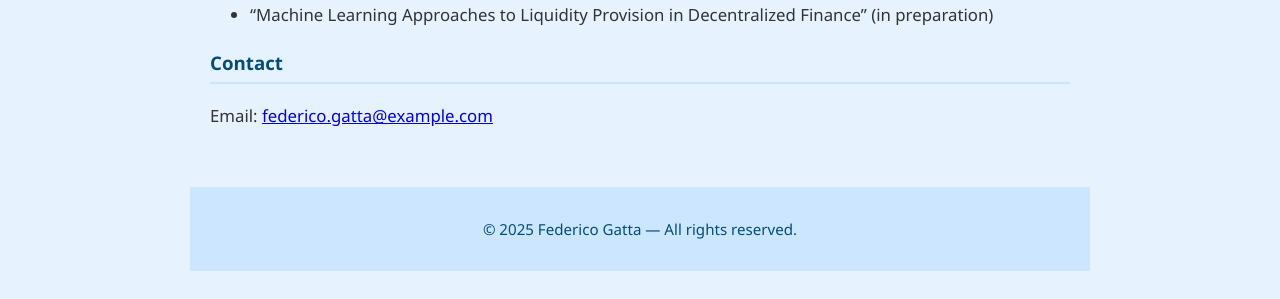
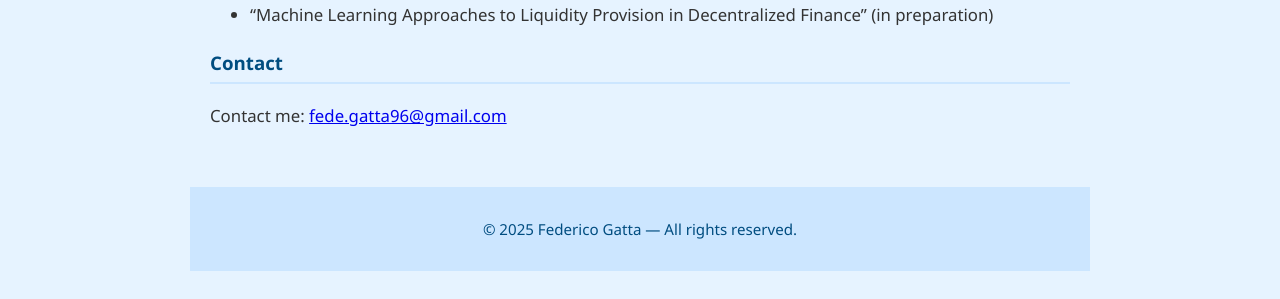
Before and after one commit to fede-gatta/fede-gatta.github.io, a Jekyll site: the page built from index.md, in a window 1280 px wide. Shown: the part 1171-1470 px from the top of the page. Built offline with Jekyll 4.4.1, drawn with Linux system fonts in a browser that asks for light colours; our own code applies the rules of GitHub Pages for plain Markdown files.

Commit message:
Update index.md

```diff
--- a/index.md
+++ b/index.md
@@ -35,7 +35,7 @@
         <section>
             <h3>Contact</h3>
             <p>
-                Email: <a href="mailto:federico.gatta@example.com">federico.gatta@example.com</a>
+                Contact me: <a href="mailto:fede.gatta96@gmail.com">fede.gatta96@gmail.com</a>
             </p>
         </section>
     </main>
```
